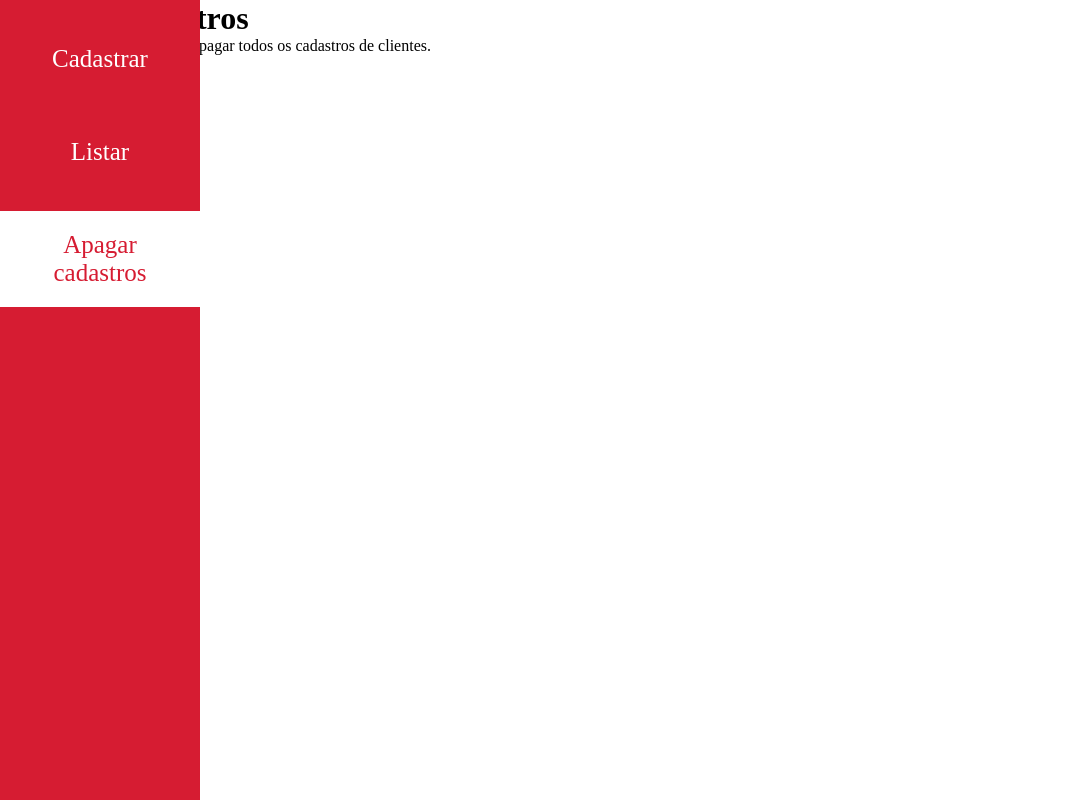
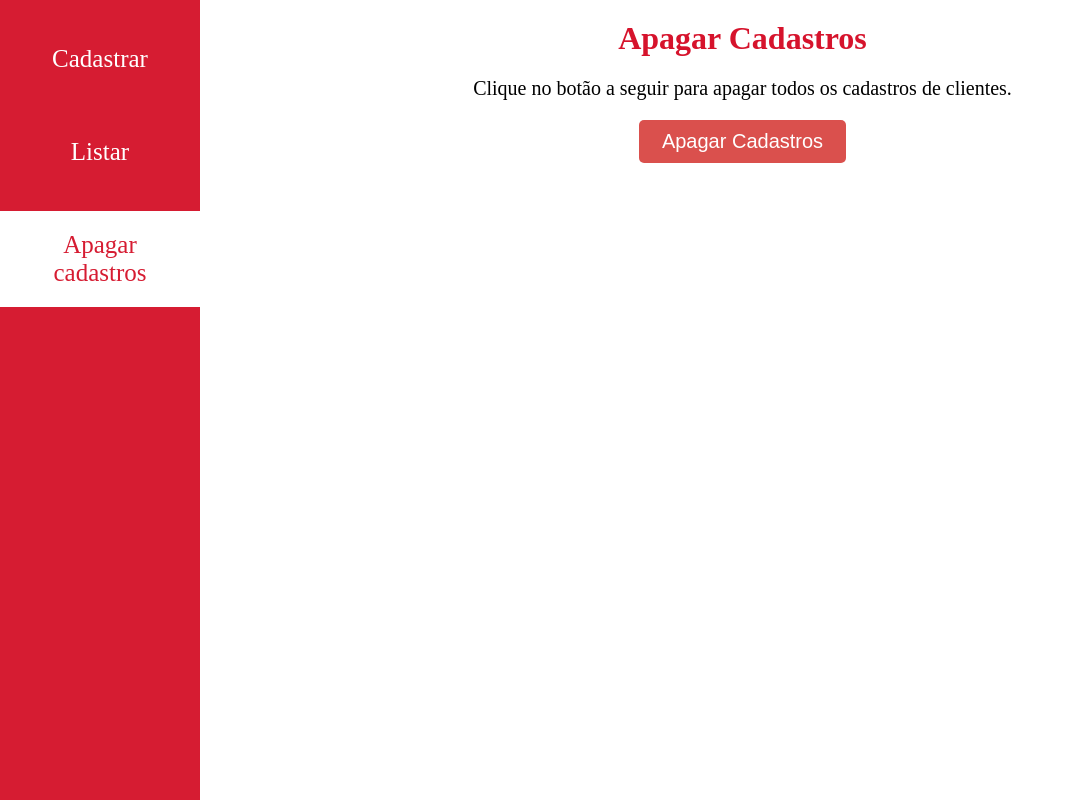
Before and after one commit to Braz99/gerenciador-de-pedidos, a React (Create React App) app: page /delete in a window 1280 px wide. Shown: the whole page, without its empty margins (0-1074 px from the left). Built offline with nearby package versions, Linux system fonts and the light colour scheme.

Commit message:
Estiliza a página de apagar dados

```diff
--- a/src/components/MainDelete.jsx
+++ b/src/components/MainDelete.jsx
@@ -10,7 +10,7 @@ function MainDelete() {
 				Clique no botão a seguir para apagar todos os cadastros de clientes.
 			</p>
 
-			<button id="delete_button" onClick={() => localStorage.clear()}>
+			<button id="button_delete" onClick={() => localStorage.clear()}>
 				Apagar Cadastros
 			</button>
 		</main>
--- a/src/styles/mainDelete_s.css
+++ b/src/styles/mainDelete_s.css
@@ -0,0 +1,36 @@
+#main_delete {
+	margin-left: 205px;
+	padding: 20px;
+	text-align: center;
+}
+
+#main_delete h1 {
+	color: #d6132c;
+}
+
+#main_delete p {
+	margin: 20px 0px;
+	font-size: 20px;
+}
+
+#button_delete {
+	width: 20%;
+	min-width: 135px;
+	padding: 10px;
+	font-size: 20px;
+	background-color: #da504d;
+	color: #fff;
+	border: none;
+	border-radius: 5px;
+	cursor: pointer;
+}
+
+#button_delete:hover {
+	background-color: #d6132c;
+}
+
+@media (max-width: 750px) {
+	#main_delete {
+		margin-left: 155px;
+	}
+}
```
